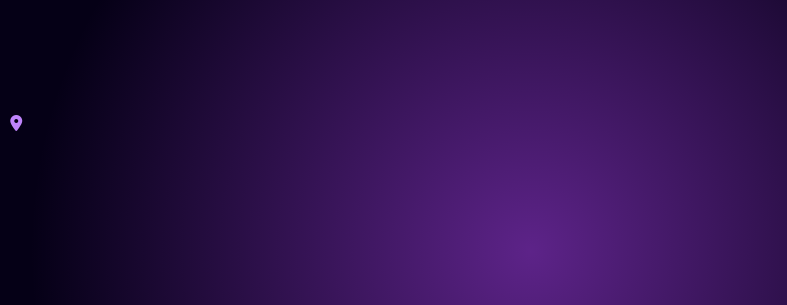
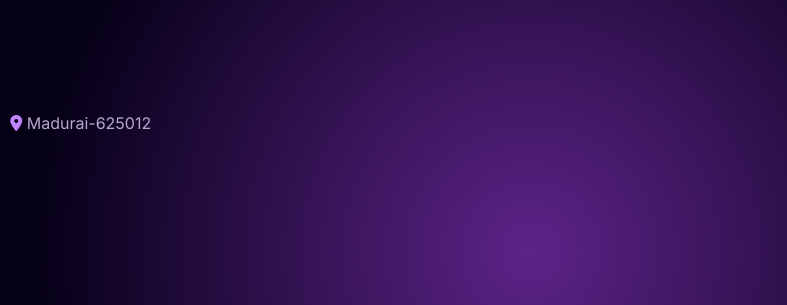
Before and after one commit to Aniruddhan2109/portfolio, a plain HTML site: page index.html in a window 1280 px wide. Shown: the part 469-774 px from the top of the page, 493-1280 px from the left. Drawn offline with Linux system fonts and the light colour scheme.

Commit message:
Update index.html

```diff
--- a/index.html
+++ b/index.html
@@ -882,7 +882,7 @@
           <div class="hero-contact-details">
             <span><i class="fas fa-phone-alt" style="color: #c084fc;"></i> 9894301357</span>
             <span><i class="fas fa-envelope" style="color: #c084fc;"></i> anirudhanmarirajan@gmail.com</span>
-            <span><i class="fas fa-map-marker-alt" style="color: #c084fc;"></i> <span></Madurai-625012></span>
+            <span><i class="fas fa-map-marker-alt" style="color: #c084fc;"></i> Madurai-625012</span>
           </div>
 
           <!-- SOCIAL LINKS – HERO (properly left aligned) -->
```
